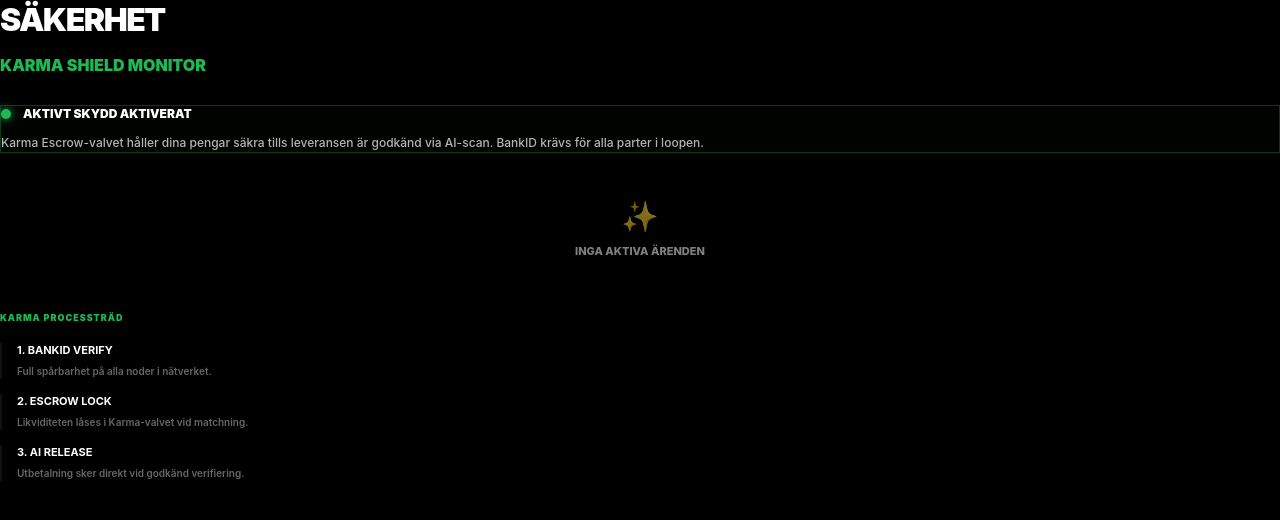
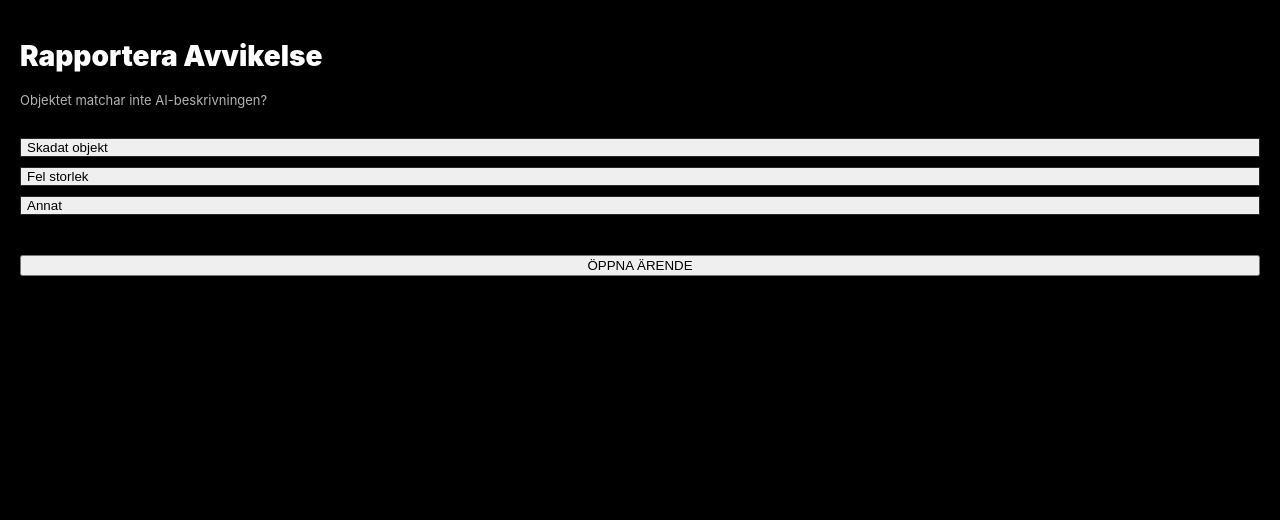
Before and after one commit to gascheckking/marketbeg-appGem, a Next.js app: page /dispute in a window 1280 px wide. Shown: the top 520 px of the page. Built offline with nearby package versions, Linux system fonts and the light colour scheme.

Commit message:
Update page.tsx

```diff
--- a/app/dispute/page.tsx
+++ b/app/dispute/page.tsx
@@ -2,46 +2,20 @@
 "use client";
 import React from 'react';
 
-export default function SecurityCenter() {
+export default function DisputePage() {
   return (
-    <div className="page-wrapper">
-      <header style={{ marginBottom: '30px' }}>
-        <h1 style={{ fontSize: '2rem', fontWeight: 900, margin: 0, letterSpacing: '-1.5px' }}>SÄKERHET</h1>
-        <p className="text-small" style={{ color: 'var(--karma-green)', fontWeight: 900 }}>KARMA SHIELD MONITOR</p>
-      </header>
+    <div style={{ padding: '20px' }}>
+      <h1 style={{ fontSize: '28px', fontWeight: 900 }}>Rapportera Avvikelse</h1>
+      <p style={{ color: '#b3b3b3', fontSize: '13px', marginTop: '10px' }}>Objektet matchar inte AI-beskrivningen?</p>
 
-      <div style={{ display: 'flex', flexDirection: 'column', gap: '15px' }}>
-        <div className="card" style={{ border: '1px solid rgba(29, 185, 84, 0.3)', background: 'rgba(29, 185, 84, 0.02)' }}>
-          <div style={{ display: 'flex', alignItems: 'center', gap: '12px', marginBottom: '12px' }}>
-            <div style={{ width: '10px', height: '10px', background: 'var(--karma-green)', borderRadius: '50%', boxShadow: '0 0 10px var(--karma-green)' }}></div>
-            <h2 style={{ fontSize: '12px', margin: 0, fontWeight: 900 }}>AKTIVT SKYDD AKTIVERAT</h2>
-          </div>
-          <p style={{ fontSize: '12px', lineHeight: '1.6', margin: 0, opacity: 0.7, fontWeight: 500 }}>
-            Karma Escrow-valvet håller dina pengar säkra tills leveransen är godkänd via AI-scan. BankID krävs för alla parter i loopen.
-          </p>
-        </div>
-
-        <div className="card" style={{ padding: '30px', textAlign: 'center', opacity: 0.5 }}>
-          <div style={{ fontSize: '30px', marginBottom: '10px' }}>✨</div>
-          <p style={{ fontSize: '11px', fontWeight: 800, margin: 0 }}>INGA AKTIVA ÄRENDEN</p>
-        </div>
-
-        <div className="card">
-          <h3 style={{ fontSize: '9px', fontWeight: 900, letterSpacing: '1px', color: 'var(--karma-green)', marginBottom: '20px' }}>KARMA PROCESSTRÄD</h3>
-          <div style={{ display: 'flex', flexDirection: 'column', gap: '15px' }}>
-            {[
-              { t: '1. BANKID VERIFY', d: 'Full spårbarhet på alla noder i nätverket.' },
-              { t: '2. ESCROW LOCK', d: 'Likviditeten låses i Karma-valvet vid matchning.' },
-              { t: '3. AI RELEASE', d: 'Utbetalning sker direkt vid godkänd verifiering.' }
-            ].map((step, i) => (
-              <div key={i} style={{ borderLeft: '2px solid #111', paddingLeft: '15px' }}>
-                <strong style={{ display: 'block', fontSize: '11px', color: '#fff', marginBottom: '2px' }}>{step.t}</strong>
-                <span style={{ fontSize: '10px', opacity: 0.4, fontWeight: 600 }}>{step.d}</span>
-              </div>
-            ))}
-          </div>
-        </div>
+      <div style={{ marginTop: '30px', display: 'flex', flexDirection: 'column', gap: '10px' }}>
+        {['Skadat objekt', 'Fel storlek', 'Annat'].map(opt => (
+          <button key={opt} className="karma-card" style={{ textAlign: 'left', border: '1px solid #282828' }}>
+            {opt}
+          </button>
+        ))}
       </div>
+      <button className="pill-btn" style={{ width: '100%', marginTop: '40px' }}>ÖPPNA ÄRENDE</button>
     </div>
   );
 }
```
